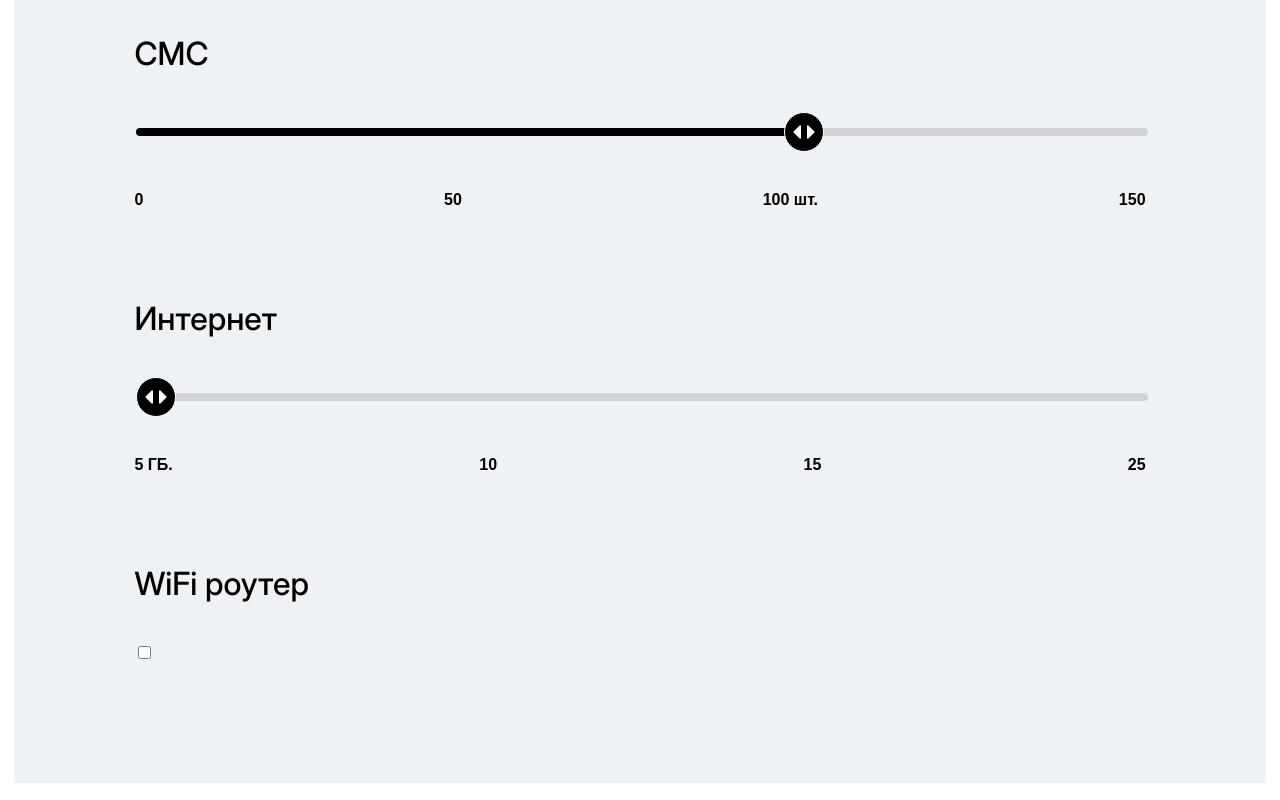
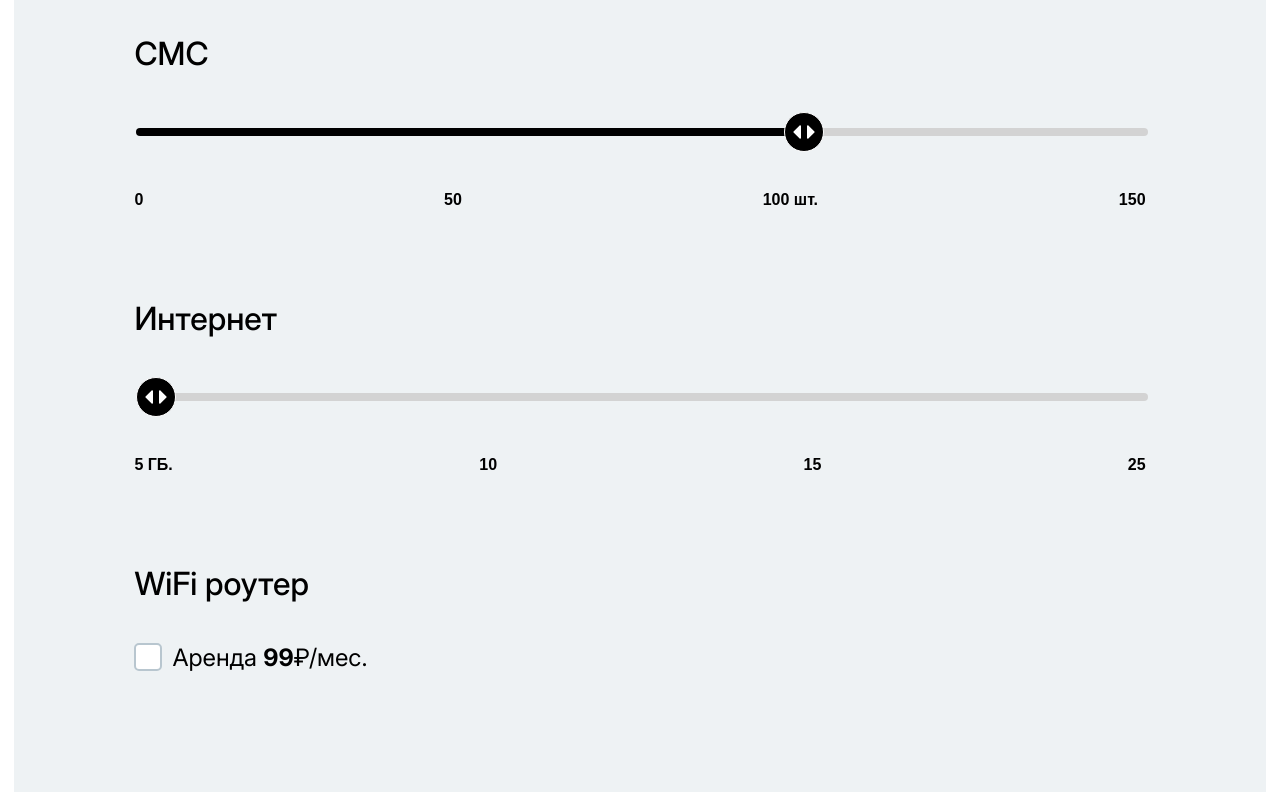
Before and after one commit to aposum23/TariffPreferences, a Vue app: page / in a window 1280 px wide. Shown: the part 780-1580 px from the top of the page. Built offline with nearby package versions, Linux system fonts and the light colour scheme; the HTML template or start-up script is replaced by a standard one.

Commit message:
checkboxInput: Добавлен компонент чекбокса

```diff
--- /dev/null
+++ b/src/components/inputs/CheckboxInput.vue
@@ -0,0 +1,76 @@
+<script setup lang="ts">
+import { ref, watch } from "vue";
+
+const props = defineProps({
+  modelValue: Boolean,
+  label: String,
+});
+
+const emit = defineEmits(["update:modelValue"]);
+
+const isChecked = ref(props.modelValue);
+
+watch(() => props.modelValue, (newVal) => {
+  isChecked.value = newVal;
+});
+
+watch(isChecked, (newVal) => {
+  emit("update:modelValue", newVal);
+});
+</script>
+
+<template>
+  <label class="custom-checkbox">
+    <input type="checkbox" v-model="isChecked" class="hidden-checkbox" />
+    <span class="checkmark">
+      <svg v-if="isChecked" viewBox="0 0 24 24">
+        <path fill="none" stroke="white" stroke-width="3" d="M5 12l4 4L19 7" />
+      </svg>
+    </span>
+    <span class="label-text">
+      <slot></slot>
+    </span>
+  </label>
+</template>
+
+<style scoped lang="scss">
+.custom-checkbox {
+  display: flex;
+  align-items: center;
+  cursor: pointer;
+  font-size: 18px;
+  user-select: none;
+}
+
+.hidden-checkbox {
+  display: none;
+}
+
+.checkmark {
+  width: 24px;
+  height: 24px;
+  border: 2px solid #B8C6CF;
+  border-radius: 5px;
+  display: flex;
+  align-items: center;
+  justify-content: center;
+  transition: all 0.3s ease;
+  background-color: white;
+  margin-right: 10px;
+}
+
+.checkmark svg {
+  width: 16px;
+  height: 16px;
+}
+
+.hidden-checkbox:checked + .checkmark,
+.checkmark:has(svg) {
+  background-color: #7A5CFA;
+  border-color: #7A5CFA;
+}
+
+.label-text {
+  font-size: 24px;
+}
+</style>
--- a/src/modules/TariffPreferences/TariffPreferences.vue
+++ b/src/modules/TariffPreferences/TariffPreferences.vue
@@ -2,11 +2,13 @@
 import SliderInput from "@/components/inputs/SliderInput.vue";
 import PhoneNumber from "@/components/inputs/PhoneNumber.vue";
 import {ref} from "vue";
+import CheckboxInput from "@/components/inputs/CheckboxInput.vue";
 
 const phone = ref('');
 const minutes = ref(0);
 const sms = ref(2);
 const ethernet = ref(0);
+const addRouter = ref<boolean>(false);
 </script>
 
 <template>
@@ -21,7 +23,7 @@ const ethernet = ref(0);
     <p class="input-label">Интернет</p>
     <SliderInput :values="[5, 10, 15, 25]" v-model="ethernet" measurement="ГБ."/>
     <p class="input-label">WiFi роутер</p>
-    <input type="checkbox"/>
+    <CheckboxInput v-model="addRouter">Аренда <b>99</b>&#8381;/мес.</CheckboxInput>
   </form>
 </template>
 
```
